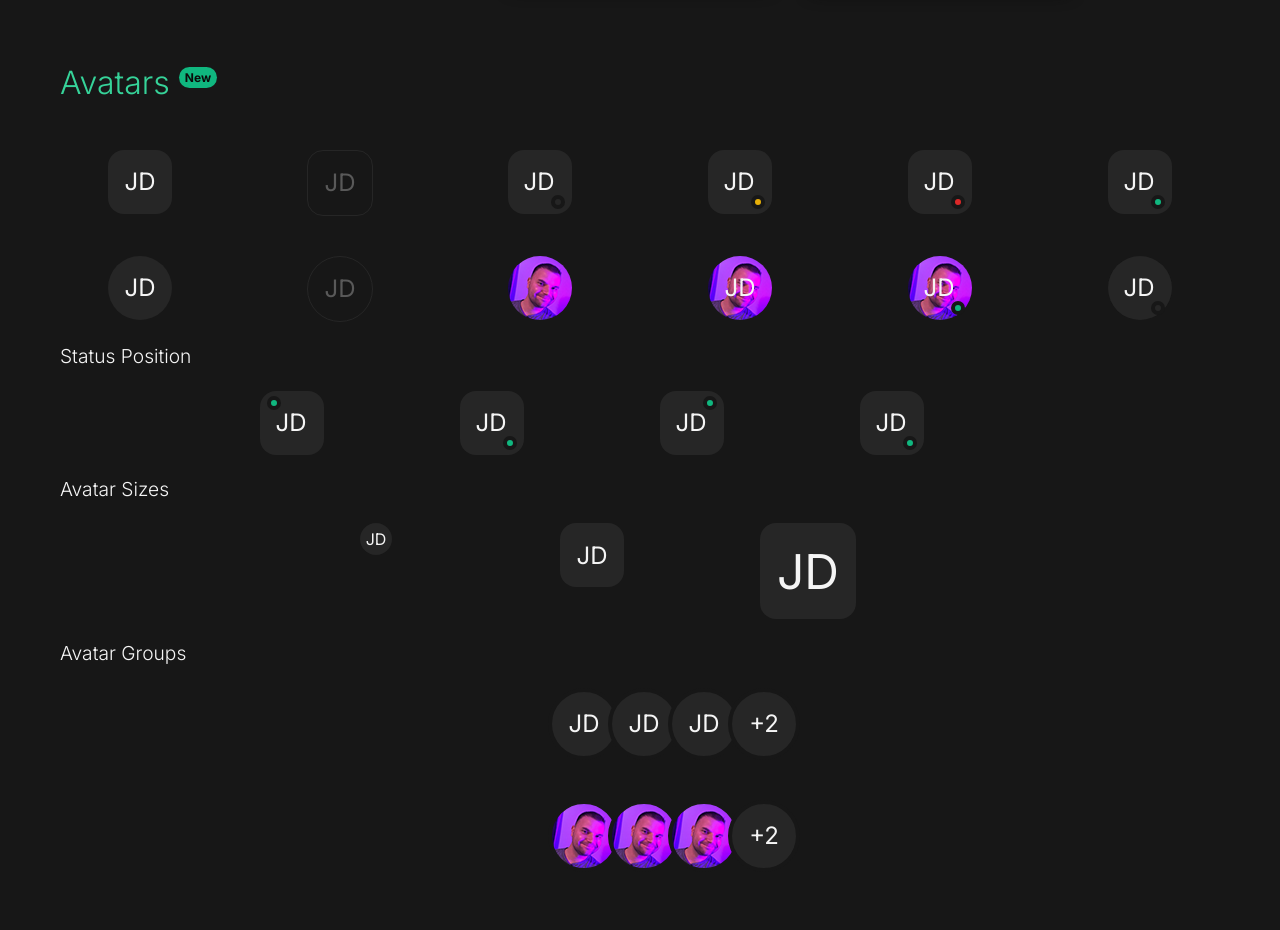
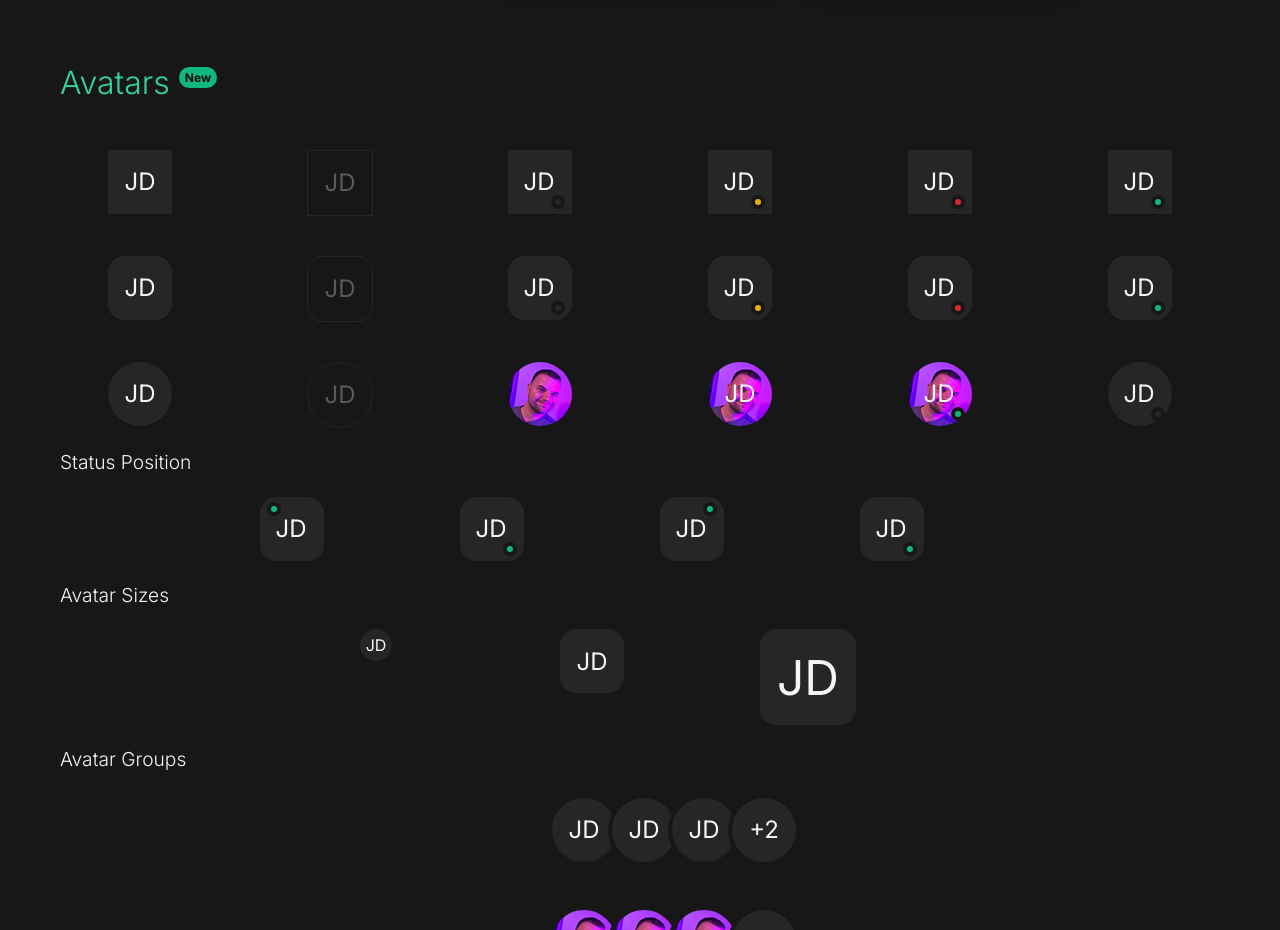
Before and after one commit to thejohnnathan/darksight-2, a website: page index.html in a window 1280 px wide. Shown: the part 6485-7415 px from the top of the page. Drawn offline with Linux system fonts and the light colour scheme.

Commit message:
minor avatar tweaks

```diff
--- a/index.html
+++ b/index.html
@@ -759,6 +759,30 @@
                 <h3 class="mb-2 weight-light text-emerald-400">Avatars <sup
                         class="badge-emerald-500 text-neutral-950 weight-bold">New</sup>
                 </h3>
+                <div class="row gap-2 justify-center">
+                    <div class="col-12-xs col-3-sm col-2-xl d-f justify-center">
+                        <div class="avatar-neutral-800 br-none">JD</div>
+                    </div>
+                    <div class="col-12-xs col-3-sm col-2-xl d-f justify-center">
+                        <div class="avatar avatar-outlined-neutral-800 br-none">JD</div>
+                    </div>
+                    <div class="col-12-xs col-3-sm col-2-xl d-f justify-center">
+                        <div class="avatar-neutral-800 br-none">JD<div class="status">&nbsp;</div>
+                        </div>
+                    </div>
+                    <div class="col-12-xs col-3-sm col-2-xl d-f justify-center">
+                        <div class="avatar-neutral-800 br-none">JD<div class="status is-idle">&nbsp;</div>
+                        </div>
+                    </div>
+                    <div class="col-12-xs col-3-sm col-2-xl d-f justify-center">
+                        <div class="avatar-neutral-800 br-none">JD<div class="status is-off">&nbsp;</div>
+                        </div>
+                    </div>
+                    <div class="col-12-xs col-3-sm col-2-xl d-f justify-center">
+                        <div class="avatar-neutral-800 br-none">JD<div class="status is-active">&nbsp;</div>
+                        </div>
+                    </div>
+                </div>
                 <div class="row gap-2 justify-center">
                     <div class="col-12-xs col-3-sm col-2-xl d-f justify-center">
                         <div class="avatar-neutral-800">JD</div>
```
